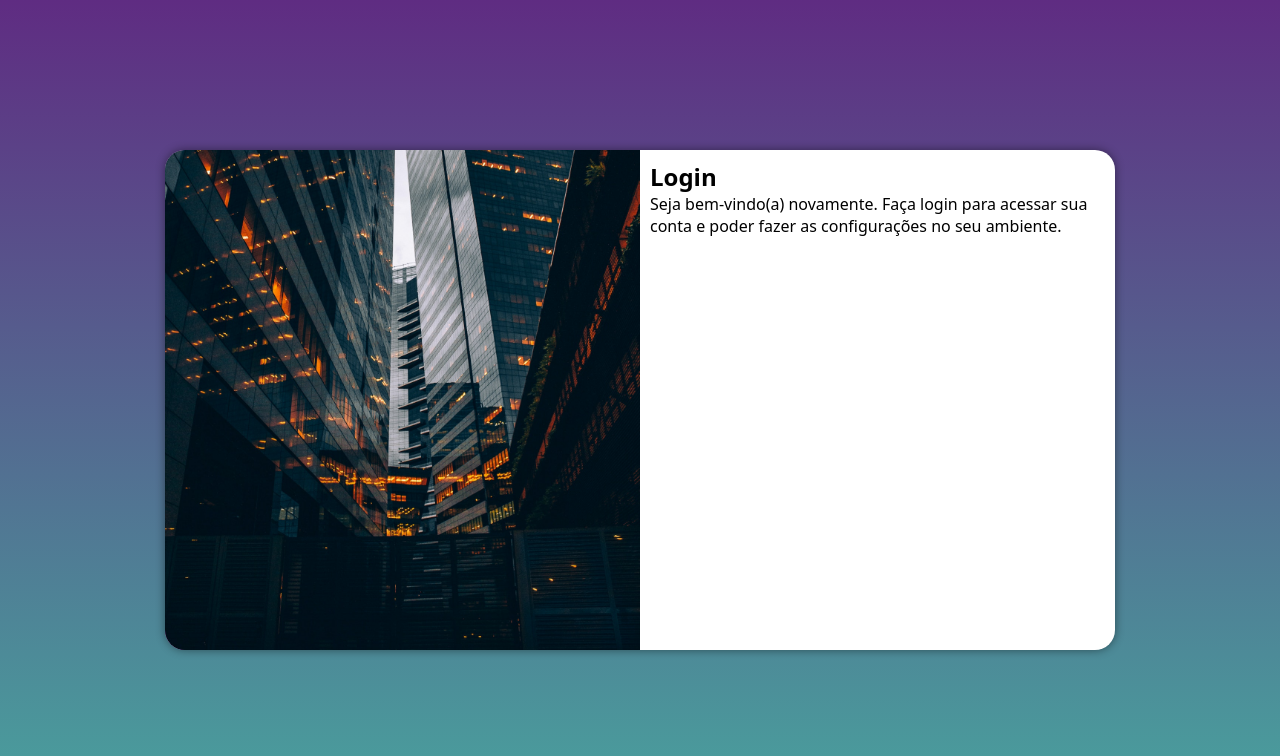
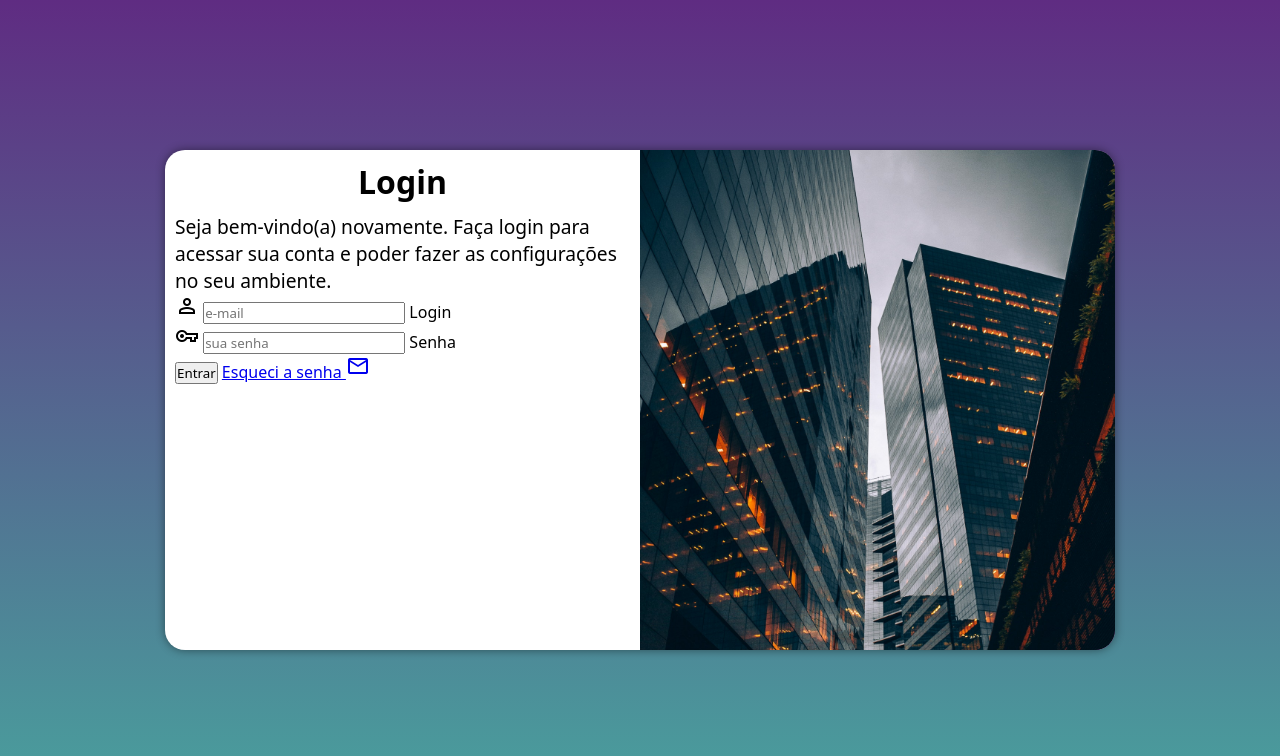
Before and after one commit to CchoKito/projeto-login, a plain HTML site: page index.html in a window 1280 px wide. Drawn offline with nearby package versions, Linux system fonts and the light colour scheme.

Commit message:
Adicionei o formulário.

```diff
--- a/estilos/media-query.css
+++ b/estilos/media-query.css
@@ -42,13 +42,21 @@ Grandes telas: acima de 1200px
     }
 
     section#login > div#imagem {
-        float: left;
+        float: right;
         width: 50%;
         height: 100%;
     }
 
     section#login > div#formulario {
-        float: right;
+        float: left;
         width: 50%;
     }
+
+    div#formulario > h1 {
+        font-size: 2em;
+    }
+
+    div#formulario > p {
+        font-size: 1.2em ;
+    }
 }
--- a/estilos/style.css
+++ b/estilos/style.css
@@ -46,7 +46,7 @@ section#login > div#imagem {
     display: block;
     background: #5f2c82 url(../imagens/pexels-dinnow-9444476.jpg);
     background-size: cover;
-    background-position: left bottom;
+    background-position: center top;
     height: 200px;
 }
 
@@ -54,3 +54,12 @@ section#login > div#formulario {
     display: block;
     padding: 10px;
 }
+
+div#formulario > h1 {
+    text-align: center;
+    margin-bottom: 10px;
+}
+
+div#formulario > p {
+    font-size: 0.8em ;
+}
--- a/index.html
+++ b/index.html
@@ -5,6 +5,7 @@
     <meta http-equiv="X-UA-Compatible" content="IE=edge">
     <meta name="viewport" content="width=device-width, initial-scale=1.0">
     <title>Login</title>
+    <link rel="stylesheet" href="https://fonts.googleapis.com/css2?family=Material+Symbols+Outlined:opsz,wght,FILL,GRAD@20..48,100..700,0..1,-50..200" />
     <link rel="stylesheet" href="estilos/style.css">
     <link rel="stylesheet" href="estilos/media-query.css">
 </head>
@@ -17,8 +18,21 @@
             <div id="formulario">
                 <h1>Login</h1>
                 <p>Seja bem-vindo(a) novamente. Faça login para acessar sua conta e poder fazer as configurações no seu ambiente.</p>
-                <form action="login.php" method="post">
-
+                <form action="login.php" method="post" autocomplete="on">
+                    <div class="campo">
+                        <span class="material-symbols-outlined">person</span>
+                        <input type="email" name="login" id="ilogin" placeholder="e-mail" autocomplete="email" required maxlength="30">
+                        <label for="ilogin">Login</label>
+                    </div>
+                    <div class="campo">
+                        <span class="material-symbols-outlined">vpn_key</span>
+                        <input type="password" name="senha" id="isenha" placeholder="sua senha" autocomplete="current-password" required minlength="8" maxlength="20">
+                        <label for="isenha">Senha</label>
+                    </div>
+                    <input type="submit" value="Entrar">
+                    <a href="esqueci.html">
+                        Esqueci a senha <span class="material-symbols-outlined">mail</span>
+                    </a>
                 </form>
             </div>
         </section>
```
